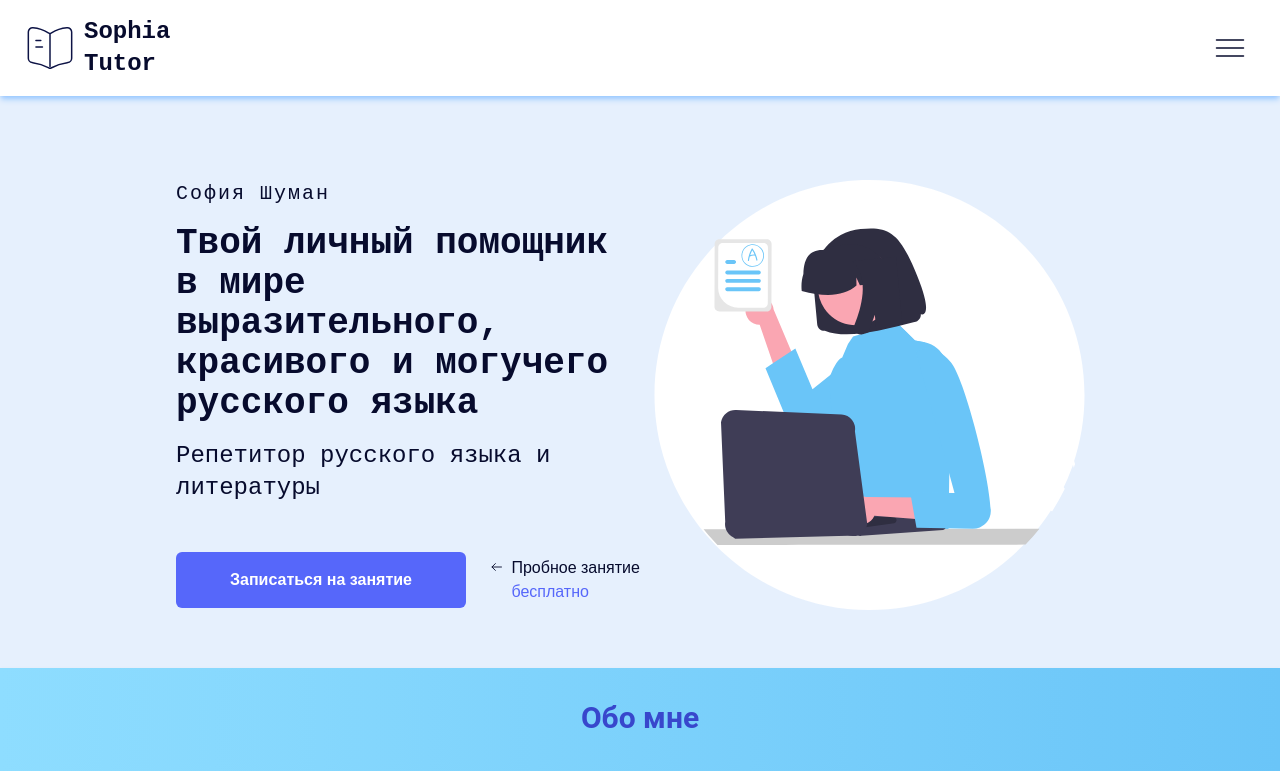
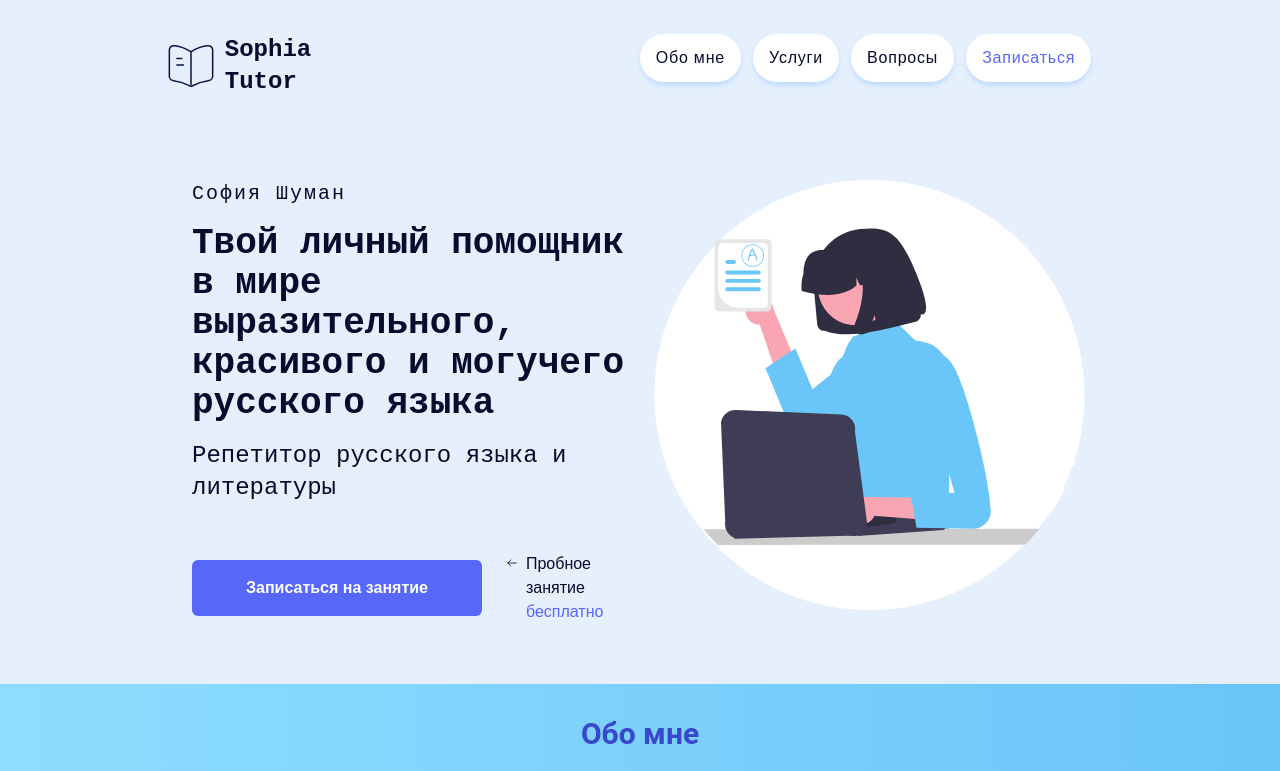
Before and after one commit to IlyaChichkov/tutor-site, a React (Create React App) app: page / in a window 1280 px wide. Shown: the top 771 px of the page. Built offline with nearby package versions, Linux system fonts and the light colour scheme.

Commit message:
adaptive layout

```diff
--- a/src/components/Navigation.jsx
+++ b/src/components/Navigation.jsx
@@ -17,9 +17,13 @@ function Navigation() {
     const dispatch = useDispatch();
     const [isMobileMenu, setMobileMenu] = useState(false);
 
+    const closeMenu = () => {
+        setMobileMenu(false);
+    }
+    const navClass = isMobile? 'fixed top-0': 'absolute top-[-150px]';
     useEffect(() => {
         const resizeListener = () => {
-            if(getWidth() > 575){
+            if(getWidth() > 765){
                 setMobile(false);
                 dispatch(toggleMobile(false));
             }else{
@@ -41,9 +45,10 @@ function Navigation() {
     }, [isMobile])
 
     return (
-        <div className={'nav'}>
+        <div className={'nav ' + navClass}>
+            {isMobile?
+                <div className={'bg-white shadow-md shadow-secondary'}>
                     {/*Mobile Nav*/}
-            <div className={'bg-white shadow-md shadow-secondary'}>
                     <div className={'flex flex-row justify-between items-center py-4'}>
                         {/*Branding*/}
                         <a href={'#'} className={'flex flex-row items-center ml-6'}>
@@ -64,10 +69,10 @@ function Navigation() {
                             {/*Links*/}
                             <hr/>
                             <div className={'flex flex-col text-center py-4'}>
-                            <a className={'mob-menu-i'} href={'#about-me'}>Обо мне</a>
-                            <a className={'mob-menu-i'} href={'#my-services'}>Услуги</a>
-                            <a className={'mob-menu-i'} href={'#questions'}>Вопросы</a>
-                            <a className={'mob-menu-i-special'} href={'#signup-form'}>Записаться</a>
+                                <a onClick={closeMenu} className={'mob-menu-i'} href={'#about-me'}>Обо мне</a>
+                                <a onClick={closeMenu} className={'mob-menu-i'} href={'#my-services'}>Услуги</a>
+                                <a onClick={closeMenu} className={'mob-menu-i'} href={'#questions'}>Вопросы</a>
+                                <a onClick={closeMenu} className={'mob-menu-i-special'} href={'#signup-form'}>Записаться</a>
                             </div>
                             <hr/>
                             {/*Socials*/}
@@ -83,11 +88,26 @@ function Navigation() {
                             </div>
                         </div>
                     </CSSTransition>
+                </div>:
+                <div className={'flex flex-row justify-between mx-auto max-w-[92%] lg:max-w-[78%]'}>
+                    {/*Desktop Nav*/}
+                    <div className={'flex flex-row justify-between items-center py-4'}>
+                        {/*Branding*/}
+                        <a href={'#'} className={'flex flex-row items-center ml-6'}>
+                            <BookIcon/>
+                            <p className={'text-2xl font-bold ml-2 font-rbMono select-none'}>Sophia<br/>Tutor</p>
+                        </a>
                     </div>
-            {/*Desktop Nav*/}
                     <div>
-
+                        <div className={'flex flex-row text-center py-4'}>
+                            <a className={'desk-menu-i'} href={'#about-me'}>Обо мне</a>
+                            <a className={'desk-menu-i'} href={'#my-services'}>Услуги</a>
+                            <a className={'desk-menu-i'} href={'#questions'}>Вопросы</a>
+                            <a className={'desk-menu-i-special'} href={'#signup-form'}>Записаться</a>
                         </div>
+                    </div>
+                </div>
+            }
         </div>
     );
 }
--- a/src/components/Navigation.scss
+++ b/src/components/Navigation.scss
@@ -1,15 +1,26 @@
 
 .nav{
-    @apply fixed top-0 w-full z-20;
+    @apply w-full z-20;
 
     .mob-menu-i{
         @apply py-1 my-1 tracking-wider font-raleway font-medium;
+    }
+    .desk-menu-i{
+        @apply px-4 py-3 h-fit  tracking-wider font-raleway font-medium bg-white
+        shadow-md shadow-blue-200 rounded-full mr-3 last:mr-0;
     }
 
     .mob-menu-i-special{
         @apply py-1 my-1 tracking-wider font-raleway font-medium text-main;
         &:hover{
             @apply brightness-150;
+        }
+    }
+    .desk-menu-i-special{
+        @apply px-4 py-3 h-fit tracking-wider font-raleway font-medium text-main
+        bg-white shadow-md shadow-blue-200 rounded-full mr-3 last:mr-12;
+        &:hover{
+            @apply brightness-105;
         }
     }
 
@@ -22,6 +33,7 @@
             }
             &:active{
                 @apply brightness-95;
+            }
         }
     }
 }
@@ -40,5 +52,3 @@
     opacity: 0;
     transition: opacity 110ms ease-in;
 }
-
-}
--- a/src/views/HomePage.scss
+++ b/src/views/HomePage.scss
@@ -11,7 +11,7 @@
 .page-section{
   @apply my-3;
   &.section-main{
-    @apply px-4 md:w-[75%] mx-auto;
+    @apply px-8 md:w-[75%] mx-auto;
   }
 
   .plan-hr{
```
Lines whose indentation alone changed are shown as unchanged.
